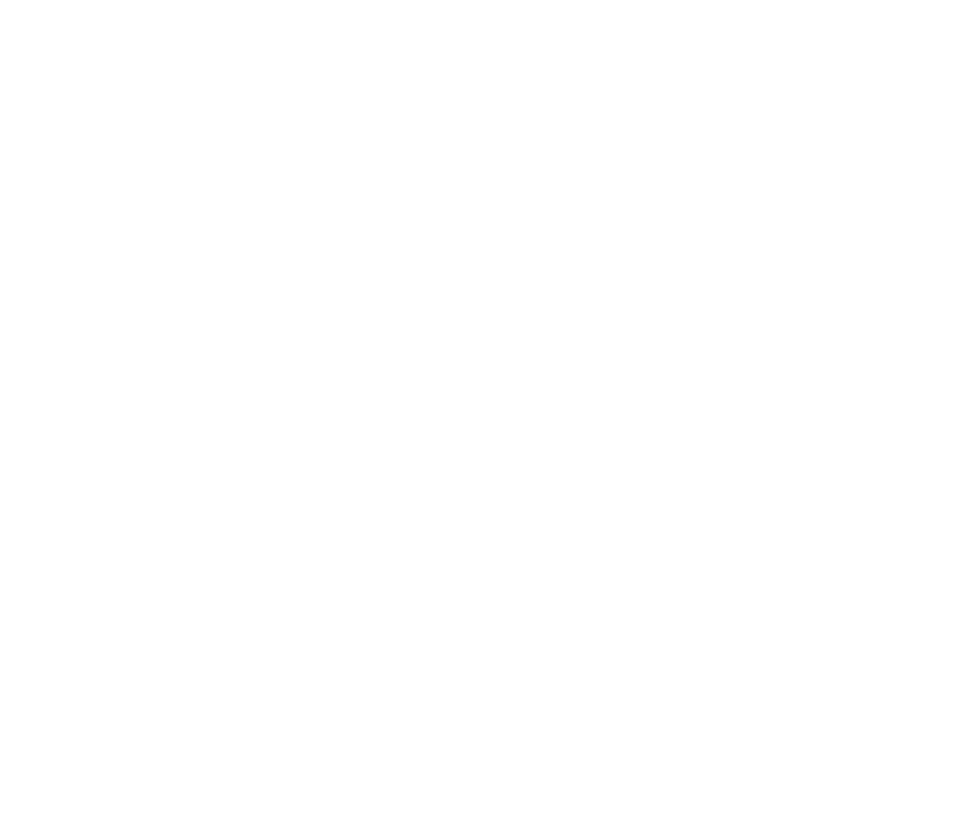
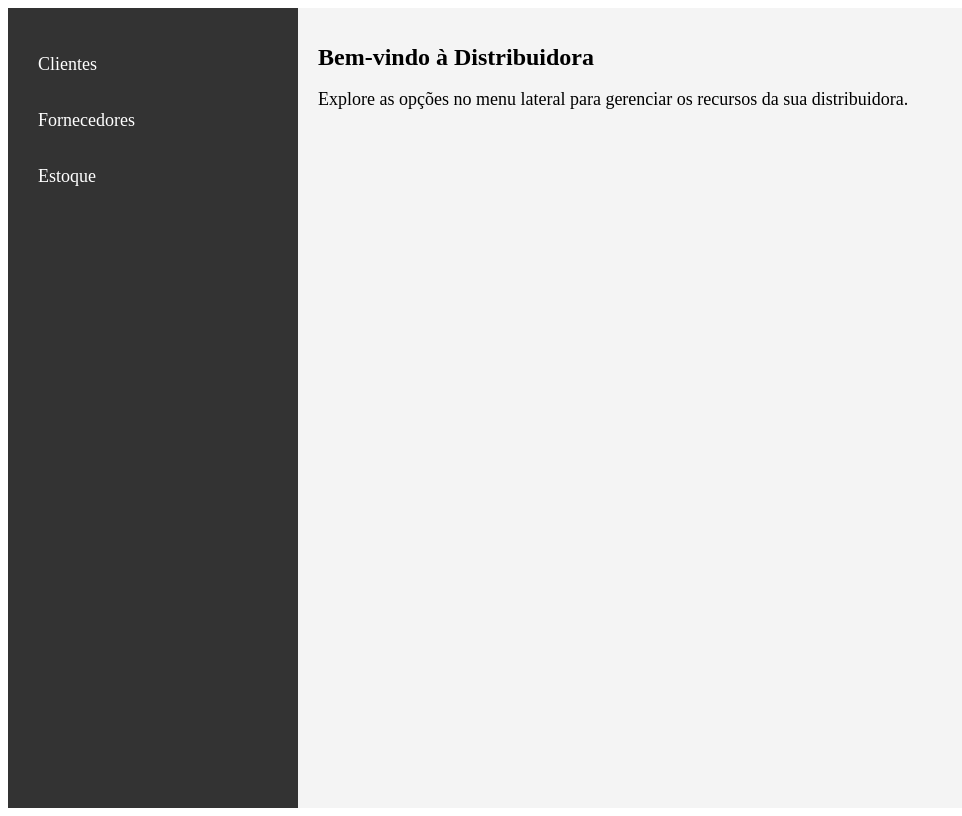
Before and after one commit to WillyGabrielVilela/distribuidoraFront, a React (Vite) app: page / in a window 1280 px wide. Before the commit this address had no page. Shown: the whole page, without its empty margins (0-962 px from the left). Built offline with nearby package versions, Linux system fonts and the light colour scheme.

Commit message:
config app page not found and home

```diff
--- a/src/App.tsx
+++ b/src/App.tsx
@@ -1,20 +1,20 @@
 import React from 'react';
 import { BrowserRouter as Router, Route, Routes } from 'react-router-dom';
+import Home from './pages/Home';
 import Clientes from './pages/Clientes';
 // import Estoque from './pages/Estoque';
 // import Fornecedores from './pages/Fornecedores';
-// import Pedidos from './pages/Pedidos';
-// import Produtos from './pages/Produtos';
+import NotFound from './pages/NotFound';
 
 const App: React.FC = () => {
   return (
     <Router>
       <Routes>
+        <Route path="/" element={<Home />} />
         <Route path="/clientes" element={<Clientes />} />
         {/* <Route path="/estoque" element={<Estoque />} /> */}
         {/* <Route path="/fornecedores" element={<Fornecedores />} /> */}
-        {/* <Route path="/pedidos" element={<Pedidos />} /> */}
-        {/* <Route path="/produtos" element={<Produtos />} /> */}
+        <Route path="*" element={<NotFound />} /> {/* Rota para 404 */}
       </Routes>
     </Router>
   );
```
